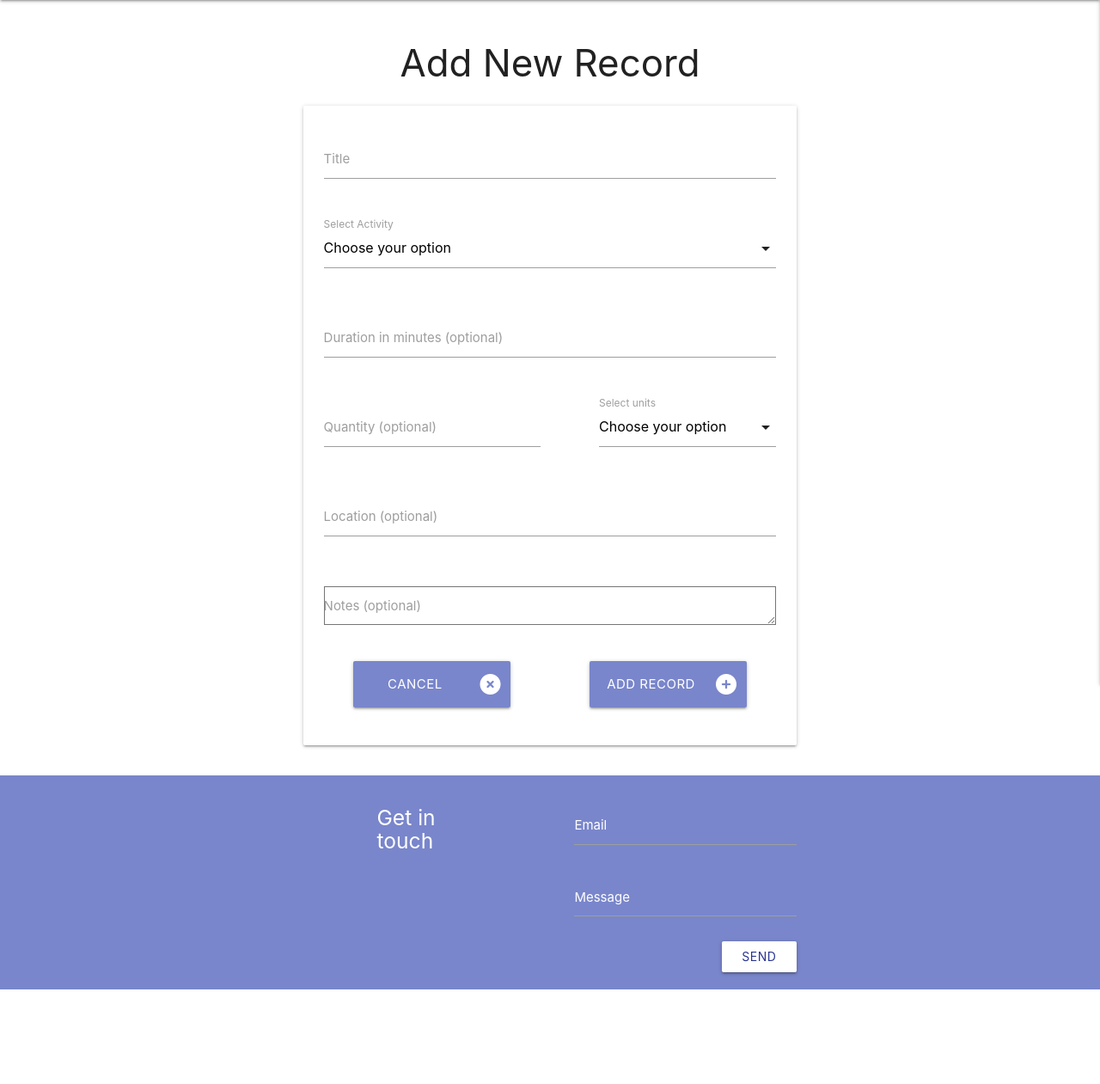
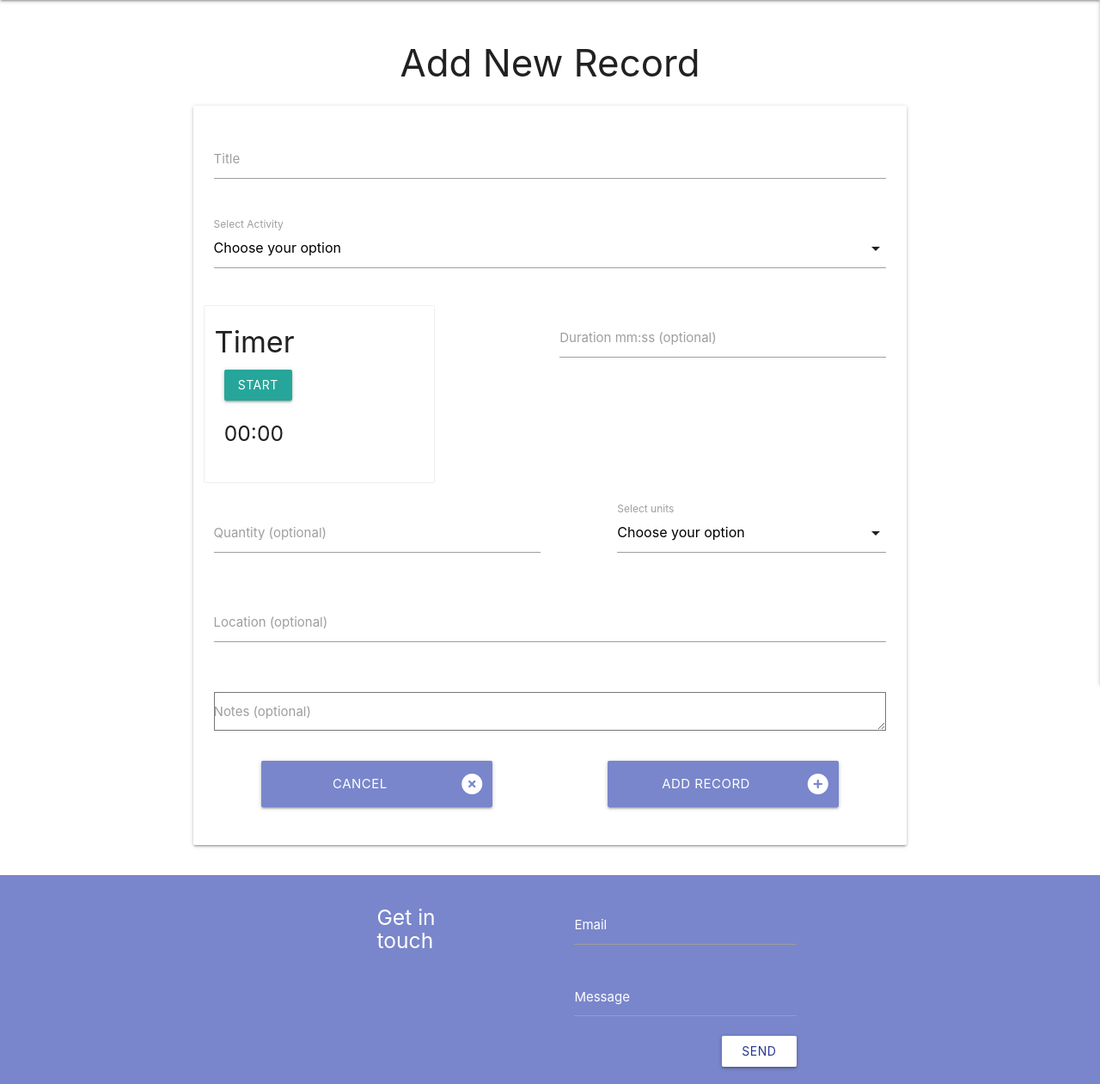
Before and after one commit to NicoBrown/milestone-3, a Flask app: page /add_record/1 in a window 1280 px wide. Shown: the part 64-1325 px from the top of the page at 86% size. Before the commit the page ends 1215 px from the top, so only its background shows below. Run offline with Flask 2, Linux system fonts and the light colour scheme.

Commit message:
feat: placeholder images updated feat: JS timer added feat: child and record templates updated

```diff
--- a/baby_journal/static/css/style.css
+++ b/baby_journal/static/css/style.css
@@ -61,3 +61,12 @@ main {
     bottom: 30px;
     left: 80%;
 }
+
+textarea {
+    display: block;
+    max-width: 100%;
+    resize: vertical;
+    -webkit-box-sizing: border-box;
+    -moz-box-sizing: border-box;
+    box-sizing: border-box;
+}
--- a/baby_journal/static/js/script.js
+++ b/baby_journal/static/js/script.js
@@ -13,3 +13,64 @@ $(document).ready(function () {
 window.setTimeout(function () {
     $("#flash").fadeTo(500, 0)
 }, 4000);
+
+window.onload = function () {
+
+    var seconds = 00;
+    var tens = 00;
+    var minutes = 00;
+    var appendMinutes = document.getElementById("minutes")
+    var appendSeconds = document.getElementById("seconds")
+    var timerButton = document.getElementById('timer-button');
+    var durationField = document.getElementById('duration')
+    var Interval;
+
+    timerButton.onclick = function () {
+        if (timerButton.value == "START") {
+            timerButton.value = "STOP"
+
+            clearInterval(Interval);
+            Interval = setInterval(startTimer, 1000);
+        } else if (timerButton.value == "STOP") {
+            timerButton.value = "START"
+            durationField.value = appendMinutes.textContent.toString() + ":" + appendSeconds.textContent.toString()
+            document.getElementById("durationLabel").classList.add("active")
+
+            clearInterval(Interval);
+            tens = "00";
+            seconds = "00";
+            minutes = "00";
+            appendMinutes.innerHTML = minutes;
+            appendSeconds.innerHTML = seconds;
+        }
+    }
+
+
+    function startTimer() {
+        seconds++;
+
+        if (seconds <= 9) {
+            appendSeconds.innerHTML = "0" + seconds;
+        }
+
+        if (seconds > 9) {
+            appendSeconds.innerHTML = seconds;
+        }
+
+        if (seconds == 60 && minutes <= 9) {
+            minutes++;
+            appendMinutes.innerHTML = "0" + minutes;
+            appendSeconds.innerHTML = "00";
+            seconds = 0;
+            tens = 0;
+        }
+
+        if (seconds == 60 && minutes > 9) {
+            minutes++;
+            appendMinutes.innerHTML = minutes;
+            appendSeconds.innerHTML = "00";
+            seconds = 0;
+            tens = 0;
+        }
+    }
+}
--- a/baby_journal/templates/add_child.html
+++ b/baby_journal/templates/add_child.html
@@ -1,10 +1,9 @@
 {% extends 'base.html' %}
 
 {% block content %}
-<div class="container">
+<div class="row container">
     <h3 class="center-align">Add child to Journal</h3>
-    <div class="row">
-        <form class="col s12 m8 offset-m2" method="POST" action="{{ url_for('add_child') }}">
+    <form class="col s12 l8 offset-l2" method="POST" action="{{ url_for('add_child') }}">
         <div class="card-panel">
             <!-- first name -->
             <div class="row">
@@ -50,5 +49,4 @@
         </div>
     </form>
 </div>
-</div>
 {% endblock %}
--- a/baby_journal/templates/add_record.html
+++ b/baby_journal/templates/add_record.html
@@ -1,10 +1,9 @@
 {% extends 'base.html' %}
 
 {% block content %}
-<div class="container">
+<div class="row">
     <h3 class="center-align">Add New Record</h3>
-    <div class="row">
-        <form class="col s12 m8 offset-m2" method="POST" action="{{ url_for('add_record', child_id=child_id) }}">
+    <form class="col s12 l8 offset-l2" method="POST" action="{{ url_for('add_record', child_id=child_id) }}">
         <div class="card-panel">
             <!-- title -->
             <div class="row">
@@ -23,16 +22,27 @@
                         <option value="bottle">Bottle</option>
                         <option value="sleep">Sleep</option>
                         <option value="nappies">Nappies</option>
-                            <option value="weight">weight</option>
+                        <option value="weight">Weight</option>
                     </select>
                     <label for="activity">Select Activity</label>
                 </div>
             </div>
             <!-- duration -->
             <div class="row">
-                    <div class="input-field col s12">
+                <div class="col s4 left fa-border">
+                    <h4>Timer</h4>
+                    <div class="col s12">
+                        <input type="button" value="START" id="timer-button" class="btn">
+                        <h5>
+                            <p><span id="minutes">00</span>:<span id="seconds">00</span></p>
+                        </h5>
+                    </div>
+                </div>
+                <div class="input-field col s6 right">
                     <input id="duration" name="duration" type="text" minlength="0" maxlength="50" data-length="50">
-                        <label for="duration">Duration in minutes (optional)</label>
+                    <label id="durationLabel" for="duration">Duration mm:ss (optional)</label>
+                </div>
+                <div class="input-field col s3">
                 </div>
             </div>
             <!-- duration -->
@@ -63,7 +73,7 @@
             </div>
             <!-- notes -->
             <div class="row">
-                    <div class="input-field col s12">
+                <div class="input-field col s12 content">
                     <textarea id="notes" name="notes" minlength="0" maxlength="50" data-length="50"></textarea>
                     <label for="notes">Notes (optional)</label>
                 </div>
@@ -81,5 +91,4 @@
         </div>
     </form>
 </div>
-</div>
 {% endblock %}
```
Also changed, not shown: baby_journal/templates/home.html (+22 -27 lines), README.md, baby_journal/static/images/baby-2.webp (added), baby_journal/static/images/baby-feet.webp (added), baby_journal/static/images/baby-food.webp (added), baby_journal/static/images/baby-onesie.webp (added), baby_journal/static/images/baby-sleeping.webp (added), baby_journal/static/images/pexels-pixabay-301977.webp (deleted). Lines whose indentation alone changed are shown as unchanged.
